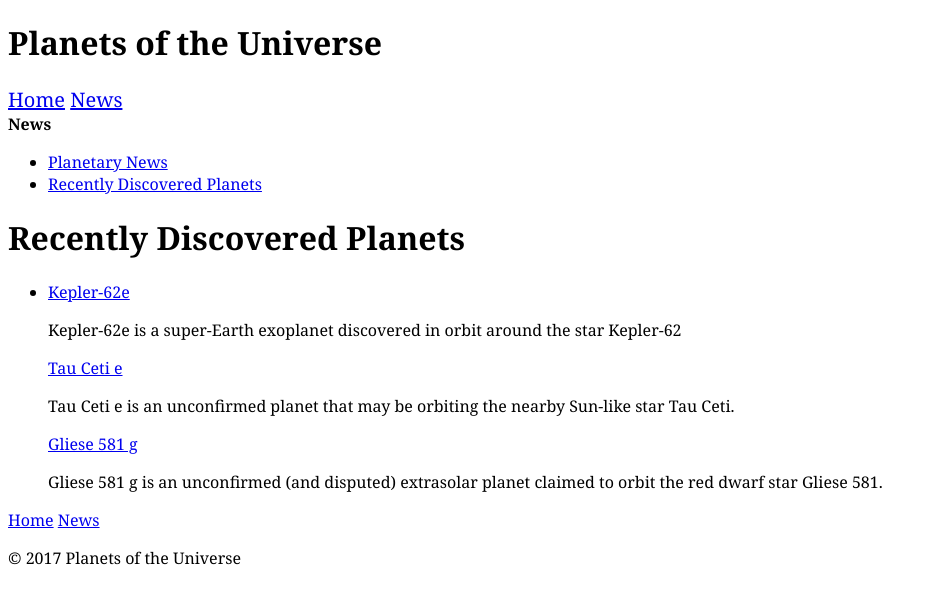
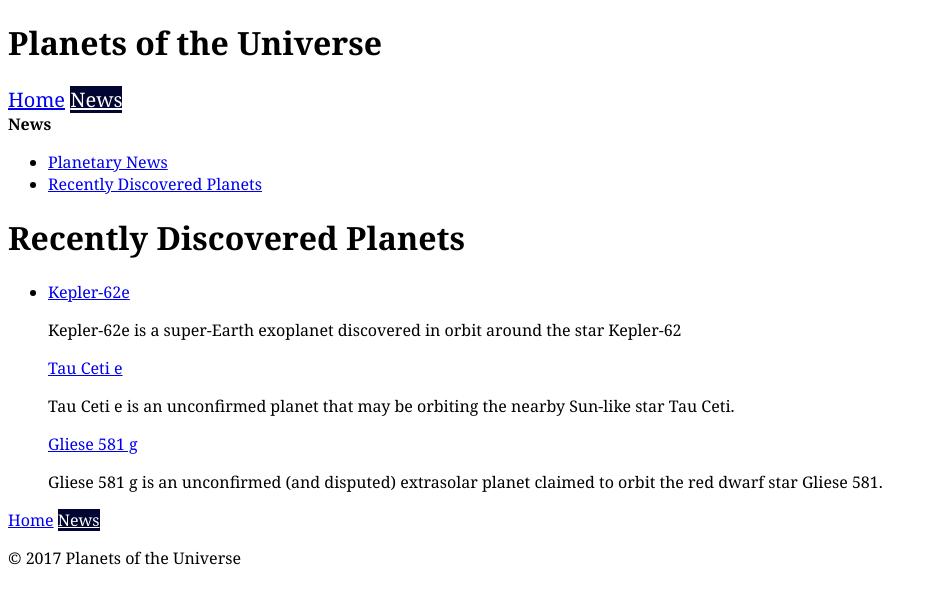
Before and after one commit to planeswalker1/planets-of-the-universe, a Jekyll site: the page built from recently-discovered.html, in a window 1280 px wide. Shown: the top 604 px of the page, without its empty margins (0-937 px from the left). Built offline with Jekyll 4.4.1, drawn with Linux system fonts in a browser that asks for light colours.

Commit message:
updated if statement to contain 'news' and 'recently discovered'

```diff
--- a/_includes/nav.html
+++ b/_includes/nav.html
@@ -1,6 +1,6 @@
 <nav>
   <ul class="nav {{include.navclass}}">
     <li><a href="{{site.baseurl}}/index.html" class="{% if page.url == '/' %}active{% endif %}">Home</a></li>
-    <li><a href="{{site.baseurl}}/news.html" class="{% if page.url == '/news.html' %}active{% endif %}">News</a></li>
+    <li><a href="{{site.baseurl}}/news.html" class="{% if page.url contains 'news' or page.url contains 'recently-discovered' %}active{% endif %}">News</a></li>
   </ul>
 </nav>
```
